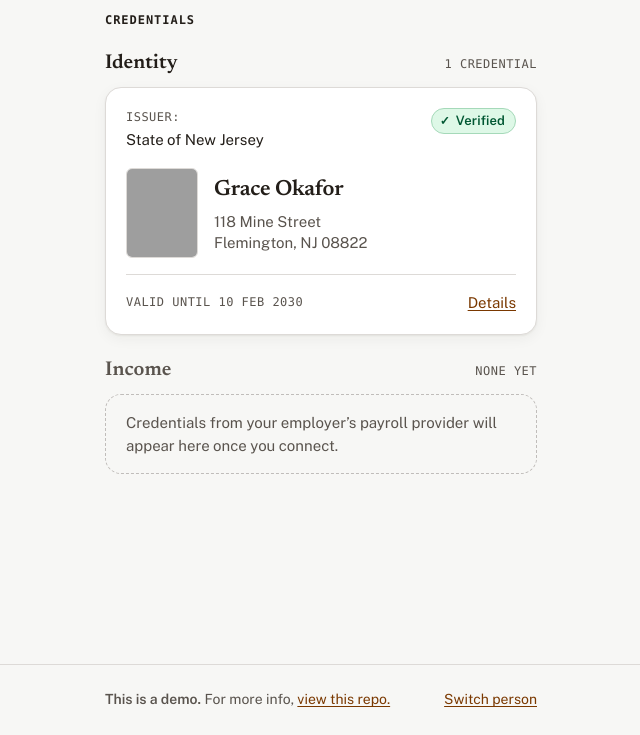
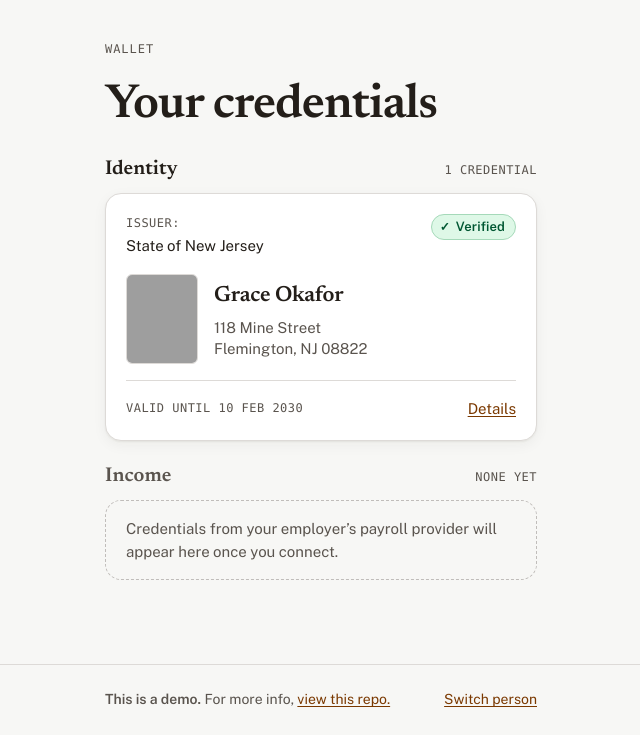
Before and after one commit to edmullen/credentials-demo, a FastAPI app: page /p/p01/credentials in a window 1280 px wide. Shown: the part 65-800 px from the top of the page, without its empty margins (319-959 px from the left). Run offline with FastAPI, Linux system fonts and the light colour scheme; grey boxes are pictures that could not be loaded.

Commit message:
Revert "Merge pull request #73 from edmullen/feat/wallet-pagehead"
This reverts commit 7e9c63293f5191fafba9f8f4b0ba92abe425b75b, reversing
changes made to f63c4a9d826fe6377a0235edbaafb28e1f849561.

```diff
--- a/apps/wallet/app/attempt.py
+++ b/apps/wallet/app/attempt.py
@@ -57,7 +57,7 @@ def where_is_the_attempt(person_id: str, provider_id: str) -> str:
 def purpose_line(provider_name: str, employer_ids: list[str]) -> str:
     names = sorted(get_employer(e)["name"] for e in employer_ids)
     return (
-        f"{provider_name} runs payroll for {join_and(names)}, and needs to check who you are before it "
+        f"It runs payroll for {join_and(names)}, and needs to check who you are before it "
         "links your wallet to your employee record."
     )
 
--- a/apps/wallet/app/connections.py
+++ b/apps/wallet/app/connections.py
@@ -14,14 +14,6 @@ from app.verify import Outcome
 def employer_names(employer_ids: list[str]) -> list[str]:
     """Employer names for these ids, A-Z."""
     return sorted(get_employer(e)["name"] for e in employer_ids)
-
-
-def connections_title(panels: list[dict]) -> str:
-    """The Connections step line (docs/design.md §3): the next step, or the count so far."""
-    if any(not panel["connected"] for panel in panels):
-        return "Now connect your payroll"
-    count = len(panels)
-    return f"You have {count} connection{'' if count == 1 else 's'}"
 
 
 def band_for(person_id: str, provider_name: str, link: state.Link) -> dict | None:
--- a/apps/wallet/app/main.py
+++ b/apps/wallet/app/main.py
@@ -19,7 +19,7 @@ from app.attempt import (
     start_connect,
     where_is_the_attempt,
 )
-from app.connections import add_employer, connections_title, provider_panels, remove_link
+from app.connections import add_employer, provider_panels, remove_link
 from app.credentials import credentials_for, find_credential, identity_status
 from app.people import all_people, get_person
 from app.providers import all_employers, get_provider
@@ -95,10 +95,7 @@ async def credential(
 @app.get("/p/{person_id}/connections", response_class=HTMLResponse)
 async def connections(request: Request, person: dict = Depends(viewed_person)) -> HTMLResponse:
     panels = provider_panels(person["id"])
-    return render(
-        request, "connections.html", person, "connections",
-        panels=panels, title=connections_title(panels),
-    )
+    return render(request, "connections.html", person, "connections", panels=panels)
 
 
 @app.get("/p/{person_id}/connections/employers", response_class=HTMLResponse)
--- a/apps/wallet/app/static/cred.css
+++ b/apps/wallet/app/static/cred.css
@@ -70,7 +70,7 @@ html[data-app="wallet"] {
 
 /* wallet screens sit closer to the header than the Loop 0 page did:
    top padding now reads level with .wrap's 24px sides */
-html[data-app="wallet"] .main { padding: calc(var(--space) * 1.75) 0 calc(var(--space) * 8); }
+html[data-app="wallet"] .main { padding: calc(var(--space) * 3.5) 0 calc(var(--space) * 8); }
 
 /* benefit program: plainer, squarer, higher-contrast */
 html[data-app="benefit"] {
@@ -360,7 +360,7 @@ html[data-app="benefit"] .badge { border-radius: 3px; }
 }
 .intro__title {
   font-family: var(--font-display);
-  font-size: 2rem;
+  font-size: clamp(2rem, 6vw, 3rem);
   font-weight: 600;
   letter-spacing: -0.02em;
 }
@@ -873,31 +873,3 @@ a.cred:hover { border-color: var(--line-2); color: var(--ink); }
 .log__dot--verified { background: oklch(0.62 0.12 158); }
 .log__dot--caution  { background: oklch(0.75 0.13 85); }
 .log__dot--error    { background: oklch(0.60 0.17 25); }
-
-/* ============================================================
-   Loop 4a additions — Wallet (docs/design.md §3)
-   No handoff this loop: #69 is the spec. The page name and back
-   link share one compact line; the step line below it keeps
-   .intro__title's look on a <p>.
-   ============================================================ */
-
-/* --- page head --------------------------------------------- */
-.pagehead {
-  display: flex;
-  flex-wrap: wrap;
-  align-items: center;
-  gap: 0 var(--space);
-}
-.pagehead .back { font-size: 0.875rem; }
-.pagehead__sep { color: var(--line-2); }
-.pagehead__name {
-  margin: 0;
-  font-family: var(--font-mono);
-  font-size: 0.75rem;
-  font-weight: 600;
-  letter-spacing: 0.08em;
-  text-transform: uppercase;
-  color: var(--ink);
-}
-/* the step line was an <h1>; keep the heading rhythm it had */
-p.intro__title { margin: 0; line-height: 1.15; text-wrap: balance; }
--- a/apps/wallet/app/templates/activity.html
+++ b/apps/wallet/app/templates/activity.html
@@ -2,8 +2,9 @@
 {% set page_title = "Activity" %}
 {% block main %}
     <div class="wrap stack">
-      <div class="pagehead">
-        <h1 class="pagehead__name">Activity</h1>
+      <div class="stack-s">
+        <p class="intro__eyebrow">Wallet</p>
+        <h1 class="intro__title">Activity</h1>
       </div>
       <p class="intro__purpose">Everything your wallet has done, newest first.</p>
       {% if not groups %}
--- a/apps/wallet/app/templates/connections.html
+++ b/apps/wallet/app/templates/connections.html
@@ -3,10 +3,8 @@
 {% block main %}
     <div class="wrap stack">
       <div class="stack-s">
-        <div class="pagehead">
-          <h1 class="pagehead__name">Connections</h1>
-        </div>
-        <p class="intro__title">{{ title }}</p>
+        <p class="intro__eyebrow">Wallet</p>
+        <h1 class="intro__title">Connections</h1>
       </div>
       <p class="intro__purpose">Connections are the services allowed to send credentials to your wallet, or to ask you to share one.</p>
       {% if not panels %}
--- a/apps/wallet/app/templates/credentials.html
+++ b/apps/wallet/app/templates/credentials.html
@@ -1,9 +1,10 @@
 {% extends "base.html" %}
-{% set page_title = "Credentials" %}
+{% set page_title = "Your credentials" %}
 {% block main %}
     <div class="wrap stack">
-      <div class="pagehead">
-        <h1 class="pagehead__name">Credentials</h1>
+      <div class="stack-s">
+        <p class="intro__eyebrow">Wallet</p>
+        <h1 class="intro__title">Your credentials</h1>
       </div>
       <section class="category" aria-labelledby="cat-identity">
         <div class="category__head">
```
Also changed, not shown: apps/wallet/app/templates/asking.html (+3 -5 lines), apps/wallet/app/templates/credential.html (+4 -7 lines), apps/wallet/app/templates/employers.html (+3 -6 lines), apps/wallet/app/templates/request.html (+4 -7 lines), apps/wallet/app/templates/switch.html (+3 -5 lines), apps/wallet/app/templates/verifying.html (+3 -5 lines), apps/wallet/tests/test_attempt_call_one.py (+2 -5 lines), apps/wallet/tests/test_pagehead.py (deleted, +0 -69 lines), apps/wallet/tests/test_routes.py (+2 -3 lines).
